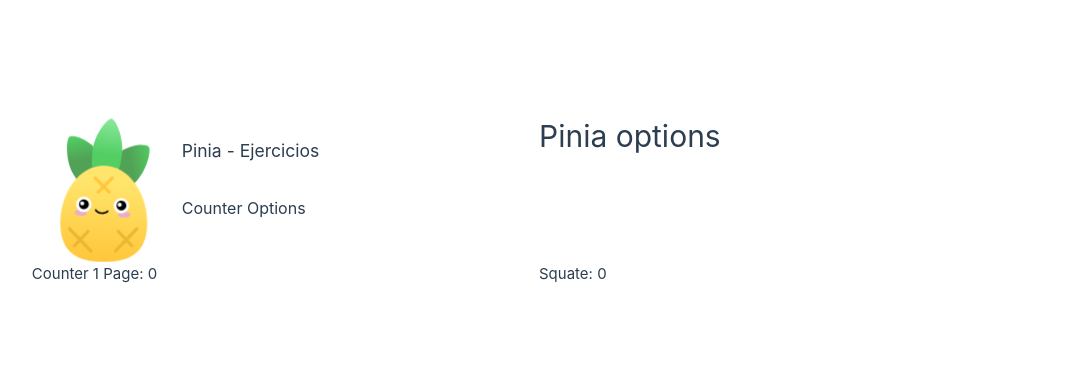
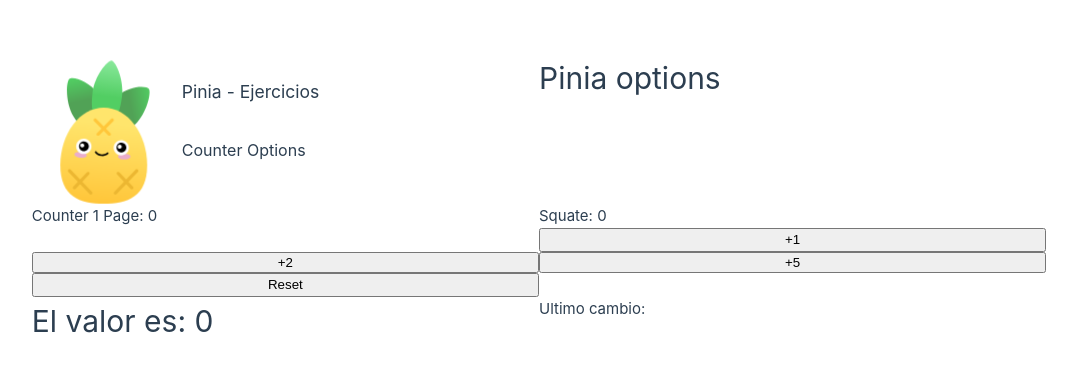
Before and after one commit to engelcituk/pinia-app, a Vue app: page / in a window 1280 px wide. Shown: the part 201-572 px from the top of the page, without its empty margins (101-1178 px from the left). Built offline with nearby package versions, Linux system fonts and the light colour scheme.

Commit message:
Finalizar el counter options store

```diff
--- /dev/null
+++ b/src/counter/components/CounterOptionsValue.vue
@@ -0,0 +1,19 @@
+<script setup lang="ts">
+    import { storeToRefs } from 'pinia';
+    import { useCounterOptionsStore } from '@/store/counter-options';
+
+    const counterStore = useCounterOptionsStore() //aqui no puedo desestructurar, pierdo la reactividad si se hace
+    const { count, lastChanged } = storeToRefs(counterStore) //con esto puedo desestructurar state y getters
+
+
+</script>
+
+<template>
+    <h1>El valor es: {{count}}</h1>
+    <h4>Ultimo cambio: {{lastChanged}}</h4>
+</template>
+
+
+<style scoped>
+
+</style>
--- a/src/counter/pages/Counter1Page.vue
+++ b/src/counter/pages/Counter1Page.vue
@@ -1,15 +1,24 @@
 <script setup lang="ts">
 import { storeToRefs } from 'pinia';
 import { useCounterOptionsStore } from '@/store/counter-options';
+import CounterOptionsValue from '@/counter/components/CounterOptionsValue.vue';
 
     const counterStore = useCounterOptionsStore() //aqui no puedo desestructurar, pierdo la reactividad si se hace
-    const {count, squareCount} = storeToRefs(counterStore) //con esto puedo desestructurar state y getters
+    const { count, squareCount } = storeToRefs(counterStore) //con esto puedo desestructurar state y getters
+    const { increment, incrementBy } = counterStore //desestructuro del store
 </script>
 
 <template>
     <h1>Pinia options</h1>
     <h4>Counter 1 Page: {{count}}</h4>
     <h4>Squate: {{squareCount}}</h4>
+    <br>
+    <button @click="increment()">+1</button>
+    <button @click="incrementBy(2)">+2</button>
+    <button @click="incrementBy(5)">+5</button>
+    <button @click="counterStore.$reset()">Reset</button>
+    <br>
+    <CounterOptionsValue/>
 
 </template>
 
```
